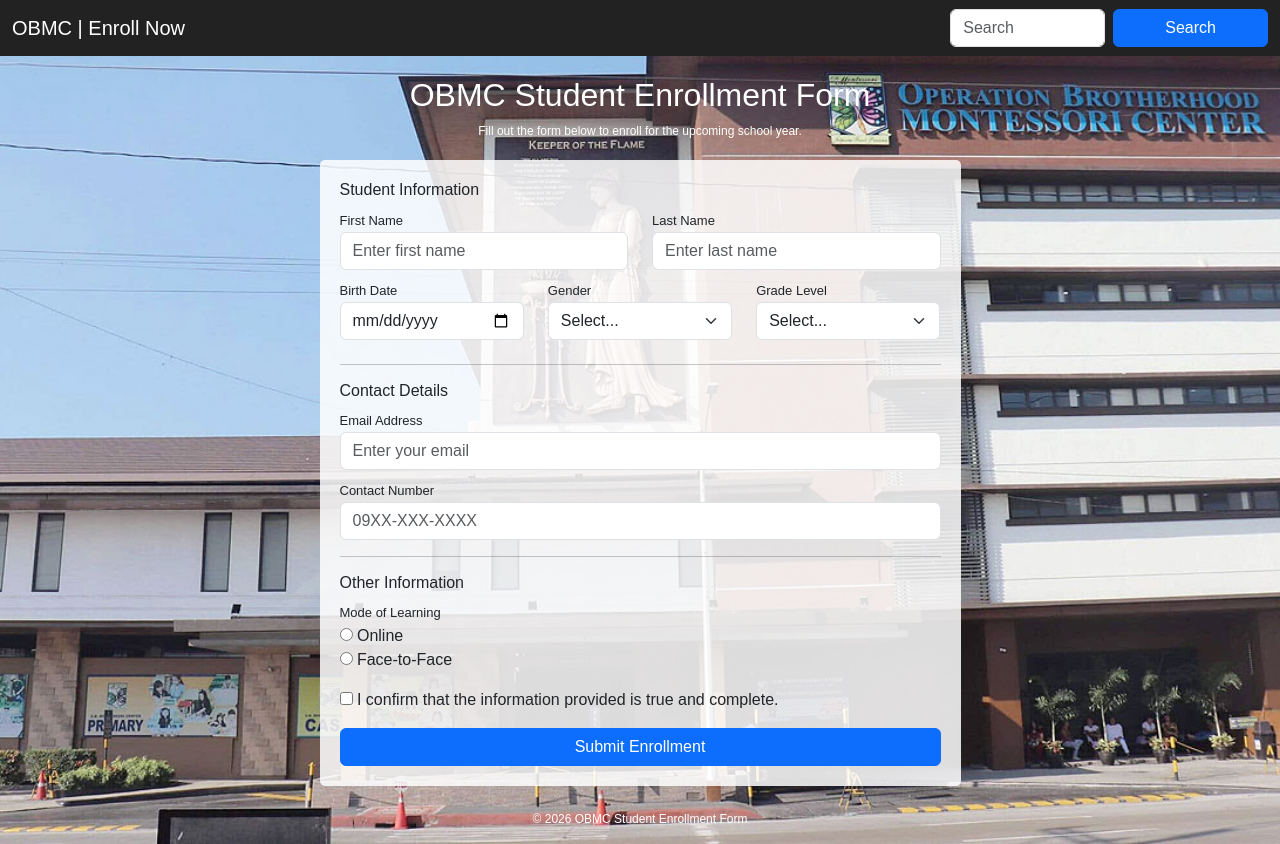
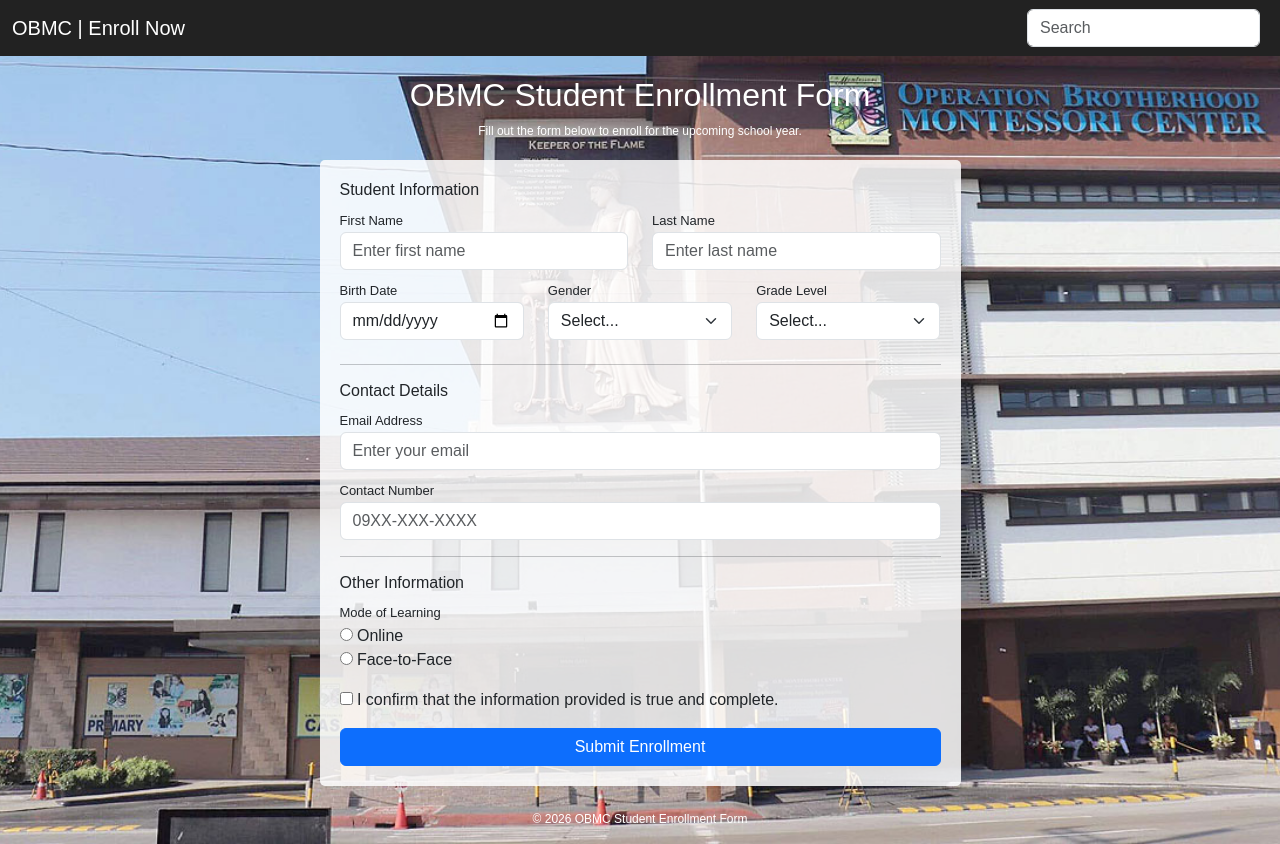
Before and after one commit to DLRyuri0906/FV_ICT9E_Q2SKILLSTEST_DLR_YURI, a plain HTML site: page index.html in a window 1280 px wide. Drawn offline with nearby package versions, Linux system fonts and the light colour scheme.

Commit message:
Update index.html

```diff
--- a/index.html
+++ b/index.html
@@ -62,11 +62,6 @@
 
             <form class="d-flex">
                 <input class="form-control me-2" type="search" placeholder="Search">
-
-                <button class="btn btn-primary" type="button"
-                onclick="window.location.href='https://www.obmontessori.edu.ph'">
-                    Search
-                </button>
             </form>
 
         </div>
```
